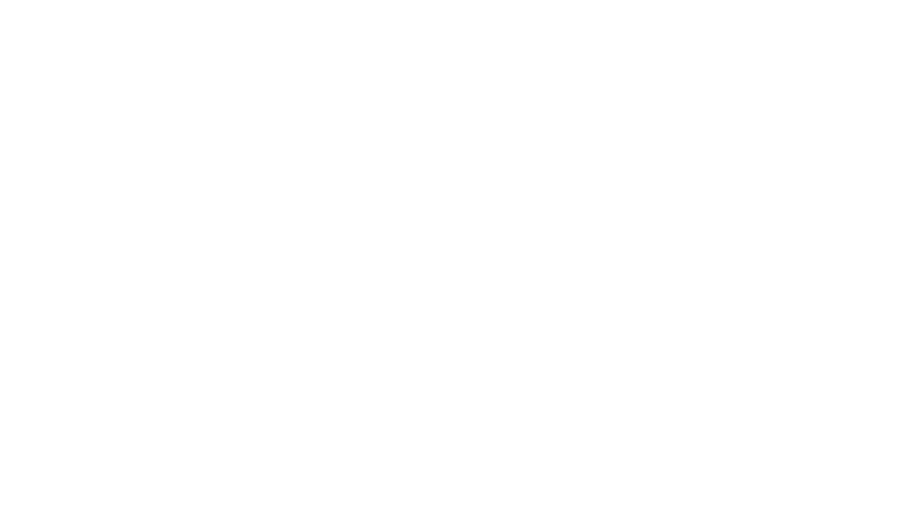
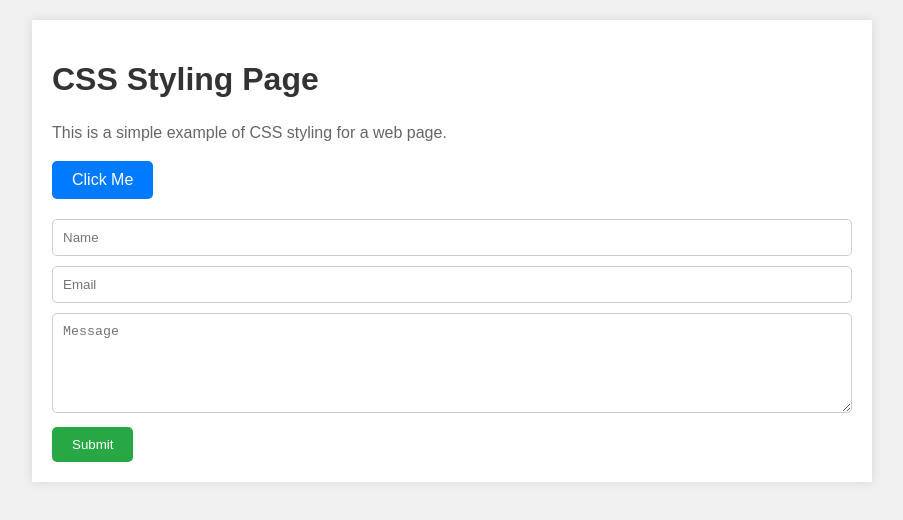
Before and after one commit to ananayamittal11/scm-project, a plain HTML site: page index.html in a window 1280 px wide. Shown: the whole page, without its empty margins (188-1091 px from the left). Drawn offline with Linux system fonts and the light colour scheme.

Commit message:
modified

```diff
--- a/index.css
+++ b/index.css
@@ -0,0 +1,86 @@
+<!DOCTYPE html>
+<html lang="en">
+<head>
+    <meta charset="UTF-8">
+    <meta name="viewport" content="width=device-width, initial-scale=1.0">
+    <title>CSS Styling Page</title>
+    <style>
+        /* Global Styles */
+        body {
+            font-family: Arial, sans-serif;
+            margin: 0;
+            padding: 0;
+            background-color: #f0f0f0;
+        }
+        .container {
+            max-width: 800px;
+            margin: 20px auto;
+            padding: 20px;
+            background-color: #fff;
+            box-shadow: 0 0 10px rgba(0, 0, 0, 0.1);
+        }
+        h1 {
+            color: #333;
+        }
+        p {
+            line-height: 1.6;
+            color: #666;
+        }
+        /* Button Styles */
+        .btn {
+            display: inline-block;
+            padding: 10px 20px;
+            background-color: #007bff;
+            color: #fff;
+            text-decoration: none;
+            border-radius: 5px;
+            transition: background-color 0.3s ease;
+        }
+        .btn:hover {
+            background-color: #0056b3;
+        }
+        /* Form Styles */
+        form {
+            margin-top: 20px;
+        }
+        input[type="text"],
+        input[type="email"],
+        textarea {
+            width: 100%;
+            padding: 10px;
+            margin-bottom: 10px;
+            border: 1px solid #ccc;
+            border-radius: 5px;
+            box-sizing: border-box;
+        }
+        textarea {
+            height: 100px;
+        }
+        input[type="submit"] {
+            background-color: #28a745;
+            color: #fff;
+            border: none;
+            padding: 10px 20px;
+            border-radius: 5px;
+            cursor: pointer;
+            transition: background-color 0.3s ease;
+        }
+        input[type="submit"]:hover {
+            background-color: #218838;
+        }
+    </style>
+</head>
+<body>
+    <div class="container">
+        <h1>CSS Styling Page</h1>
+        <p>This is a simple example of CSS styling for a web page.</p>
+        <a href="#" class="btn">Click Me</a>
+        <form>
+            <input type="text" placeholder="Name">
+            <input type="email" placeholder="Email">
+            <textarea placeholder="Message"></textarea>
+            <input type="submit" value="Submit">
+        </form>
+    </div>
+</body>
+</html>
--- a/index.html
+++ b/index.html
@@ -1,11 +1,86 @@
-
 <!DOCTYPE html>
 <html lang="en">
 <head>
     <meta charset="UTF-8">
     <meta name="viewport" content="width=device-width, initial-scale=1.0">
-    <title>Document</title>
+    <title>CSS Styling Page</title>
+    <style>
+        /* Global Styles */
+        body {
+            font-family: Arial, sans-serif;
+            margin: 0;
+            padding: 0;
+            background-color: #f0f0f0;
+        }
+        .container {
+            max-width: 800px;
+            margin: 20px auto;
+            padding: 20px;
+            background-color: #fff;
+            box-shadow: 0 0 10px rgba(0, 0, 0, 0.1);
+        }
+        h1 {
+            color: #333;
+        }
+        p {
+            line-height: 1.6;
+            color: #666;
+        }
+        /* Button Styles */
+        .btn {
+            display: inline-block;
+            padding: 10px 20px;
+            background-color: #007bff;
+            color: #fff;
+            text-decoration: none;
+            border-radius: 5px;
+            transition: background-color 0.3s ease;
+        }
+        .btn:hover {
+            background-color: #0056b3;
+        }
+        /* Form Styles */
+        form {
+            margin-top: 20px;
+        }
+        input[type="text"],
+        input[type="email"],
+        textarea {
+            width: 100%;
+            padding: 10px;
+            margin-bottom: 10px;
+            border: 1px solid #ccc;
+            border-radius: 5px;
+            box-sizing: border-box;
+        }
+        textarea {
+            height: 100px;
+        }
+        input[type="submit"] {
+            background-color: #28a745;
+            color: #fff;
+            border: none;
+            padding: 10px 20px;
+            border-radius: 5px;
+            cursor: pointer;
+            transition: background-color 0.3s ease;
+        }
+        input[type="submit"]:hover {
+            background-color: #218838;
+        }
+    </style>
 </head>
 <body>
-
+    <div class="container">
+        <h1>CSS Styling Page</h1>
+        <p>This is a simple example of CSS styling for a web page.</p>
+        <a href="#" class="btn">Click Me</a>
+        <form>
+            <input type="text" placeholder="Name">
+            <input type="email" placeholder="Email">
+            <textarea placeholder="Message"></textarea>
+            <input type="submit" value="Submit">
+        </form>
+    </div>
 </body>
+</html>
```
